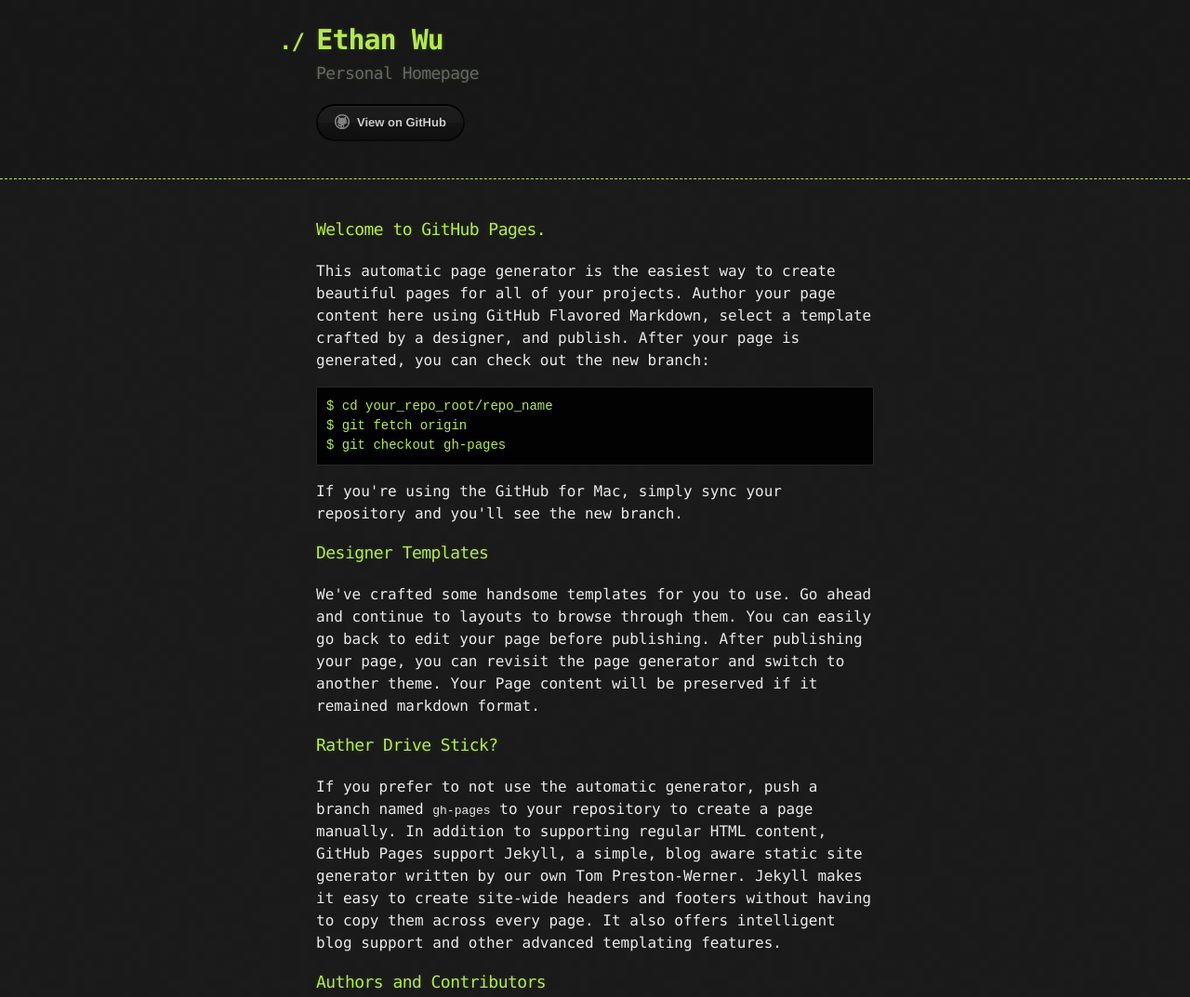
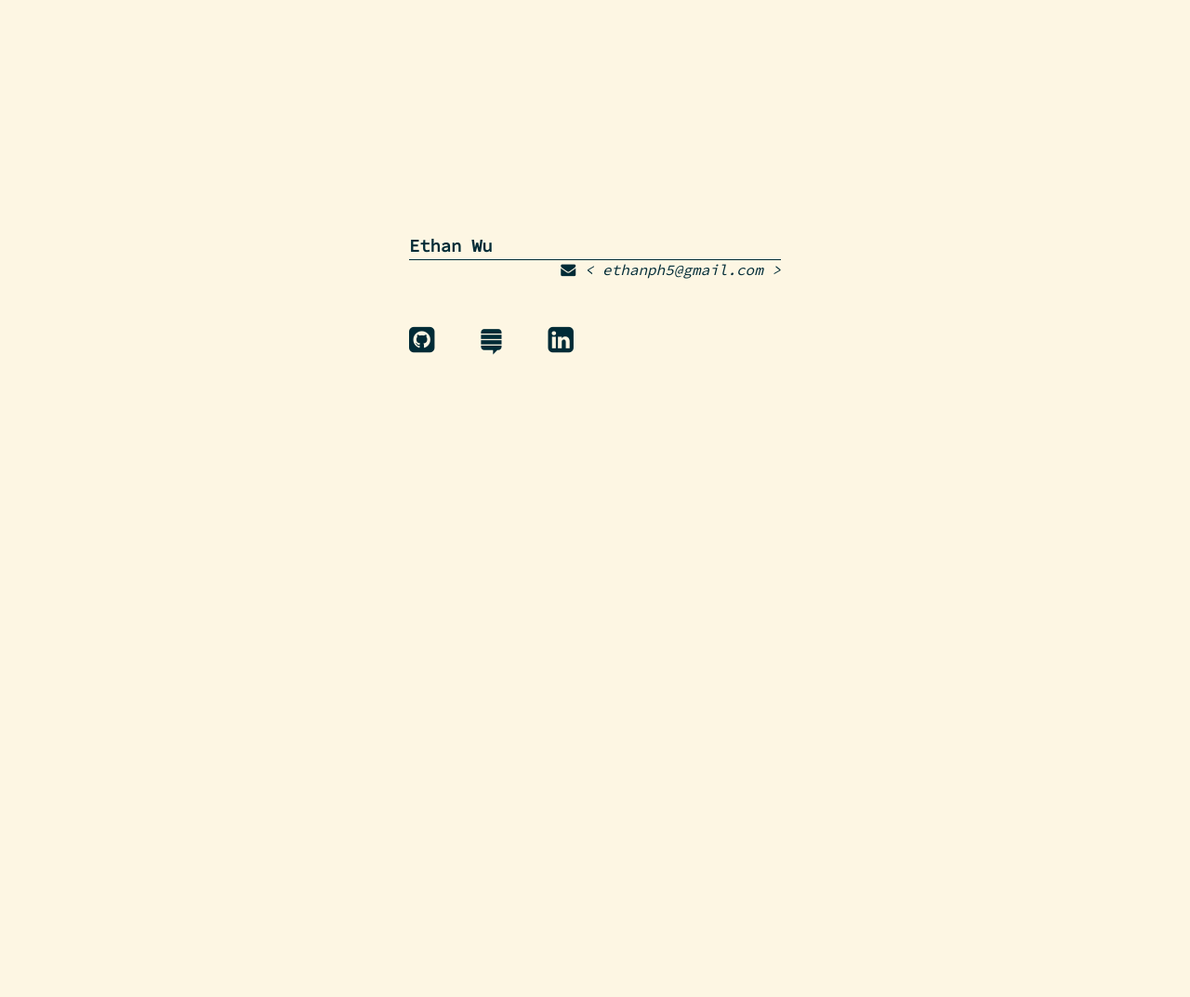
Before and after one commit to ethanph5/ethanph5.github.io, a plain HTML site: page index.html in a window 1280 px wide. Shown: the top 1073 px of the page at 93% size. After the commit the page ends 800 px from the top, so only its background shows below. Drawn offline with Linux system fonts and the light colour scheme.

Commit message:
First version - WIP

```diff
--- a/index.html
+++ b/index.html
@@ -1,65 +1,36 @@
 <!DOCTYPE html>
 <html>
   <head>
-    <meta charset='utf-8'>
+    <meta charset="utf-8">
     <meta http-equiv="X-UA-Compatible" content="chrome=1">
-
-    <link rel="stylesheet" type="text/css" href="stylesheets/stylesheet.css" media="screen" />
-    <link rel="stylesheet" type="text/css" href="stylesheets/pygment_trac.css" media="screen" />
-    <link rel="stylesheet" type="text/css" href="stylesheets/print.css" media="print" />
-
+    <link rel="stylesheet" type="text/css" href="http://fonts.googleapis.com/css?family=Source+Code+Pro">
+    <link rel="stylesheet" href="http://maxcdn.bootstrapcdn.com/font-awesome/4.1.0/css/font-awesome.min.css">
+    <link rel="stylesheet" type="text/css" href="stylesheets/style.css" media="screen" />
     <title>Ethan Wu by ethanph5</title>
   </head>
 
   <body>
+    <section id="main_container">
+      <header>
+        <div class="info_container">
+          <section class="name">
+            <h3>Ethan Wu</h3>
+          </section>
+          <section class="email">
+            <span>
+              <i class="fa fa-envelope"></i> < ethanph5@gmail.com >
+            </span>
+          </section>
+        </div>
+      </header>
 
-    <header>
-      <div class="container">
-        <h1>Ethan Wu</h1>
-        <h2>Personal Homepage</h2>
-
-        <section id="downloads">
-          <a href="https://github.com/ethanph5" class="btn btn-github"><span class="icon"></span>View on GitHub</a>
+      <div class="social_container">
+        <section class="social">
+          <a href="https://github.com/ethanph5"><i class="fa fa-github-square fa-2x"></i></a>
+          <a href="http://stackoverflow.com/users/2063991/ethan-wu"><i class="fa fa-stack-exchange fa-2x"></i></a>
+          <a href="https://www.linkedin.com/pub/yuxiong-%22ethan%22-wu/49/156/3b7"><i class="fa fa-linkedin-square fa-2x"></i></a>
         </section>
       </div>
-    </header>
-
-    <div class="container">
-      <section id="main_content">
-        <h3>
-<a name="welcome-to-github-pages" class="anchor" href="#welcome-to-github-pages"><span class="octicon octicon-link"></span></a>Welcome to GitHub Pages.</h3>
-
-<p>This automatic page generator is the easiest way to create beautiful pages for all of your projects. Author your page content here using GitHub Flavored Markdown, select a template crafted by a designer, and publish. After your page is generated, you can check out the new branch:</p>
-
-<pre><code>$ cd your_repo_root/repo_name
-$ git fetch origin
-$ git checkout gh-pages
-</code></pre>
-
-<p>If you're using the GitHub for Mac, simply sync your repository and you'll see the new branch.</p>
-
-<h3>
-<a name="designer-templates" class="anchor" href="#designer-templates"><span class="octicon octicon-link"></span></a>Designer Templates</h3>
-
-<p>We've crafted some handsome templates for you to use. Go ahead and continue to layouts to browse through them. You can easily go back to edit your page before publishing. After publishing your page, you can revisit the page generator and switch to another theme. Your Page content will be preserved if it remained markdown format.</p>
-
-<h3>
-<a name="rather-drive-stick" class="anchor" href="#rather-drive-stick"><span class="octicon octicon-link"></span></a>Rather Drive Stick?</h3>
-
-<p>If you prefer to not use the automatic generator, push a branch named <code>gh-pages</code> to your repository to create a page manually. In addition to supporting regular HTML content, GitHub Pages support Jekyll, a simple, blog aware static site generator written by our own Tom Preston-Werner. Jekyll makes it easy to create site-wide headers and footers without having to copy them across every page. It also offers intelligent blog support and other advanced templating features.</p>
-
-<h3>
-<a name="authors-and-contributors" class="anchor" href="#authors-and-contributors"><span class="octicon octicon-link"></span></a>Authors and Contributors</h3>
-
-<p>You can <a href="https://github.com/blog/821" class="user-mention">@mention</a> a GitHub username to generate a link to their profile. The resulting <code>&lt;a&gt;</code> element will link to the contributor's GitHub Profile. For example: In 2007, Chris Wanstrath (<a href="https://github.com/defunkt" class="user-mention">@defunkt</a>), PJ Hyett (<a href="https://github.com/pjhyett" class="user-mention">@pjhyett</a>), and Tom Preston-Werner (<a href="https://github.com/mojombo" class="user-mention">@mojombo</a>) founded GitHub.</p>
-
-<h3>
-<a name="support-or-contact" class="anchor" href="#support-or-contact"><span class="octicon octicon-link"></span></a>Support or Contact</h3>
-
-<p>Having trouble with Pages? Check out the documentation at <a href="http://help.github.com/pages">http://help.github.com/pages</a> or contact <a href="mailto:support@github.com">support@github.com</a> and we’ll help you sort it out.</p>
-      </section>
-    </div>
-
-
+    </section>
   </body>
 </html>
--- /dev/null
+++ b/stylesheets/style.sass
@@ -0,0 +1,37 @@
+$fontColor:           #002b36
+$lightBackGround:     #fdf6e3
+
+*
+  font-family: 'Source Code Pro'
+  color: $fontColor
+
+body
+  background-color: $lightBackGround
+
+#main_container
+  margin: auto
+  margin-top: 20%
+  width: 400px
+  height: 300px
+
+  header
+    .name
+      border-bottom: 1px solid $fontColor
+      h3
+        font-weight: bold
+        margin-bottom: 3px
+    .email
+      span
+        float: right
+        font-style: italic
+
+  .social_container
+    clear: both
+    margin-top: 70px
+    section.social
+      // width: 400px
+      a
+        margin-left: 20px
+        margin-right: 20px
+      a:first-child
+        margin-left: 0
```
Also changed, not shown: params.json (deleted, +0 -1 lines), stylesheets/style.css (added), 1 other file.
